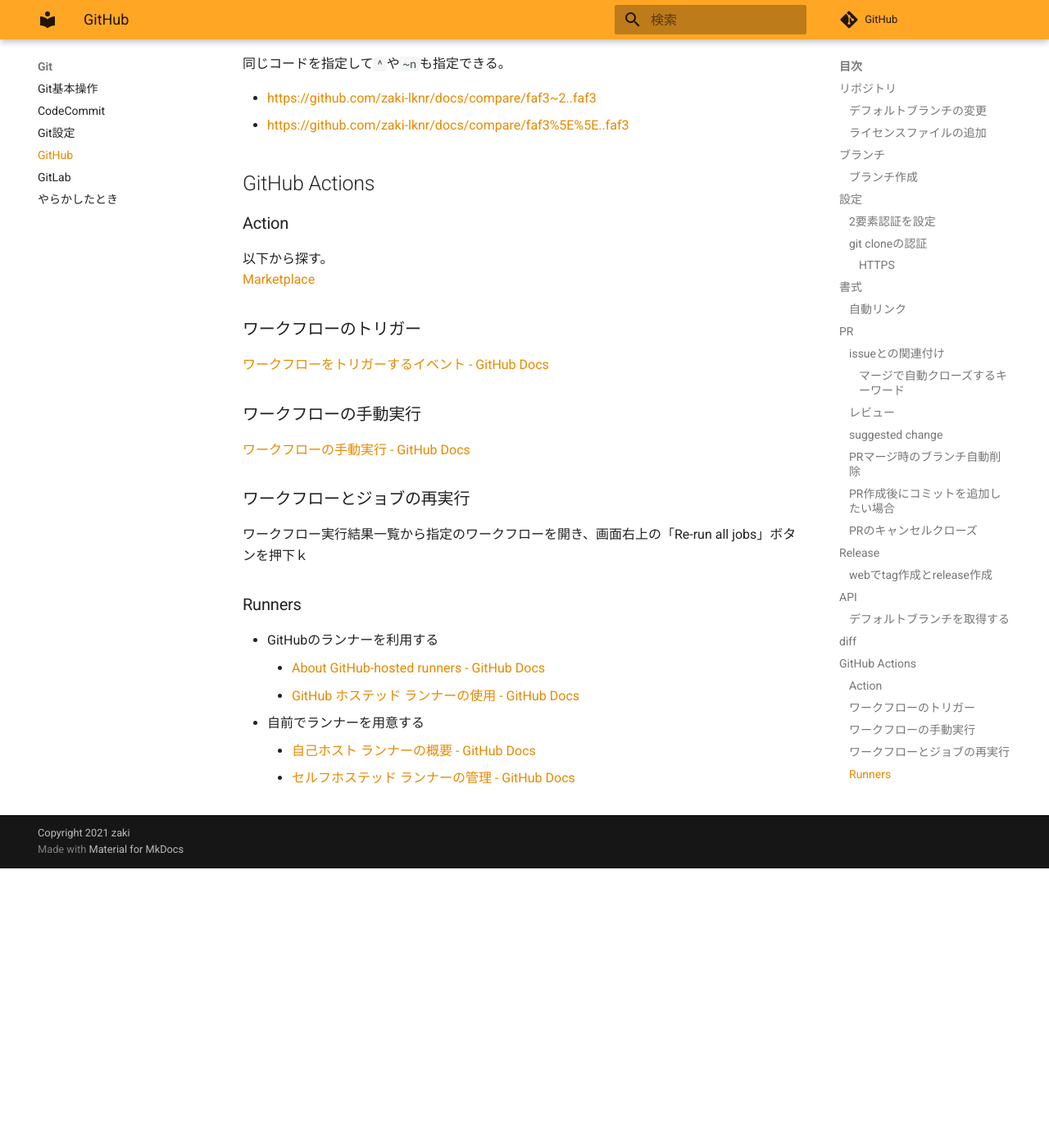
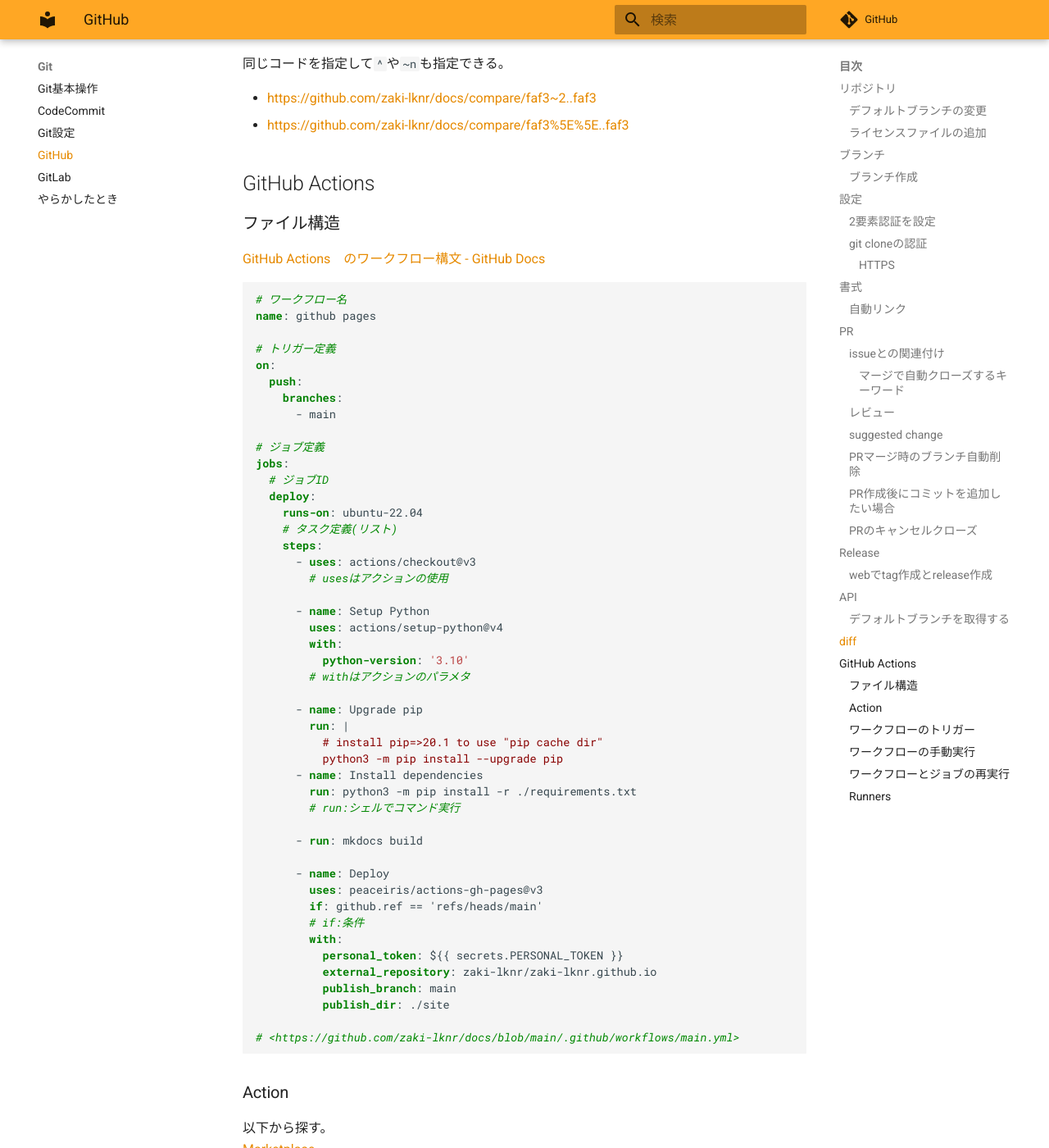
Before and after one commit to zaki-lknr/docs, an MkDocs documentation site: the page built from docs/Git/github.md, in a window 1280 px wide and 1400 px high, scrolled down 4232 px. Shown: the whole window at 82% size. Built offline with MkDocs 1.6.1 and Material for MkDocs 9.7.7, drawn with Linux system fonts in a browser that asks for light colours; comment, search, counter and statistics services are not loaded; before the commit the page ends 5291 px from its top, so only the background shows below that.

Commit message:
add: git/github: GHA ワークフロー構文

````diff
--- a/docs/Git/github.md
+++ b/docs/Git/github.md
@@ -164,6 +164,59 @@ $ curl https://api.github.com/repos/netbox-community/ansible_modules
 
 ## GitHub Actions
 
+### ファイル構造
+
+[GitHub Actions　のワークフロー構文 - GitHub Docs](https://docs.github.com/ja/actions/reference/workflows-and-actions/workflow-syntax)
+
+```yaml
+# ワークフロー名
+name: github pages
+
+# トリガー定義
+on:
+  push:
+    branches:
+      - main
+
+# ジョブ定義
+jobs:
+  # ジョブID
+  deploy:
+    runs-on: ubuntu-22.04
+    # タスク定義(リスト)
+    steps:
+      - uses: actions/checkout@v3
+        # usesはアクションの使用
+
+      - name: Setup Python
+        uses: actions/setup-python@v4
+        with:
+          python-version: '3.10'
+        # withはアクションのパラメタ
+
+      - name: Upgrade pip
+        run: |
+          # install pip=>20.1 to use "pip cache dir"
+          python3 -m pip install --upgrade pip
+      - name: Install dependencies
+        run: python3 -m pip install -r ./requirements.txt
+        # run:シェルでコマンド実行
+
+      - run: mkdocs build
+
+      - name: Deploy
+        uses: peaceiris/actions-gh-pages@v3
+        if: github.ref == 'refs/heads/main'
+        # if:条件
+        with:
+          personal_token: ${{ secrets.PERSONAL_TOKEN }}
+          external_repository: zaki-lknr/zaki-lknr.github.io
+          publish_branch: main
+          publish_dir: ./site
+
+# <https://github.com/zaki-lknr/docs/blob/main/.github/workflows/main.yml>
+```
+
 ### Action
 
 以下から探す。
````
